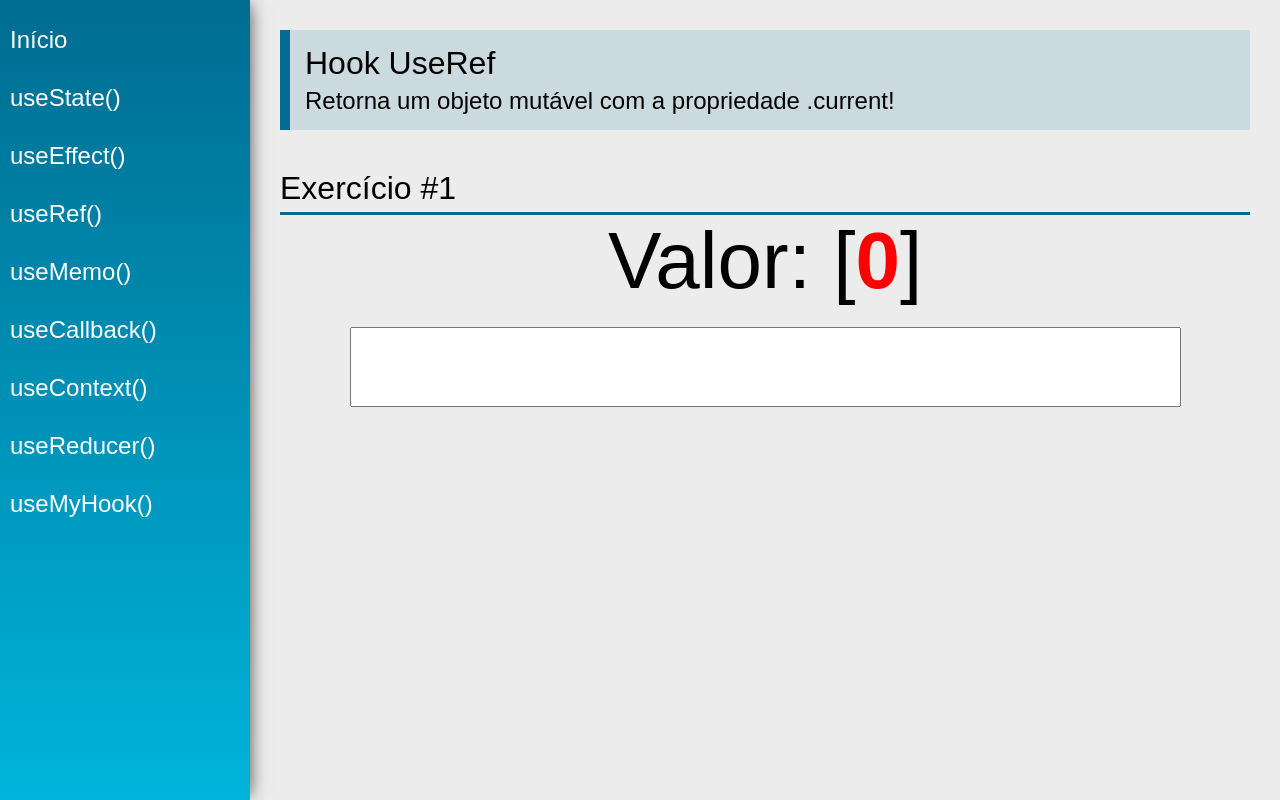
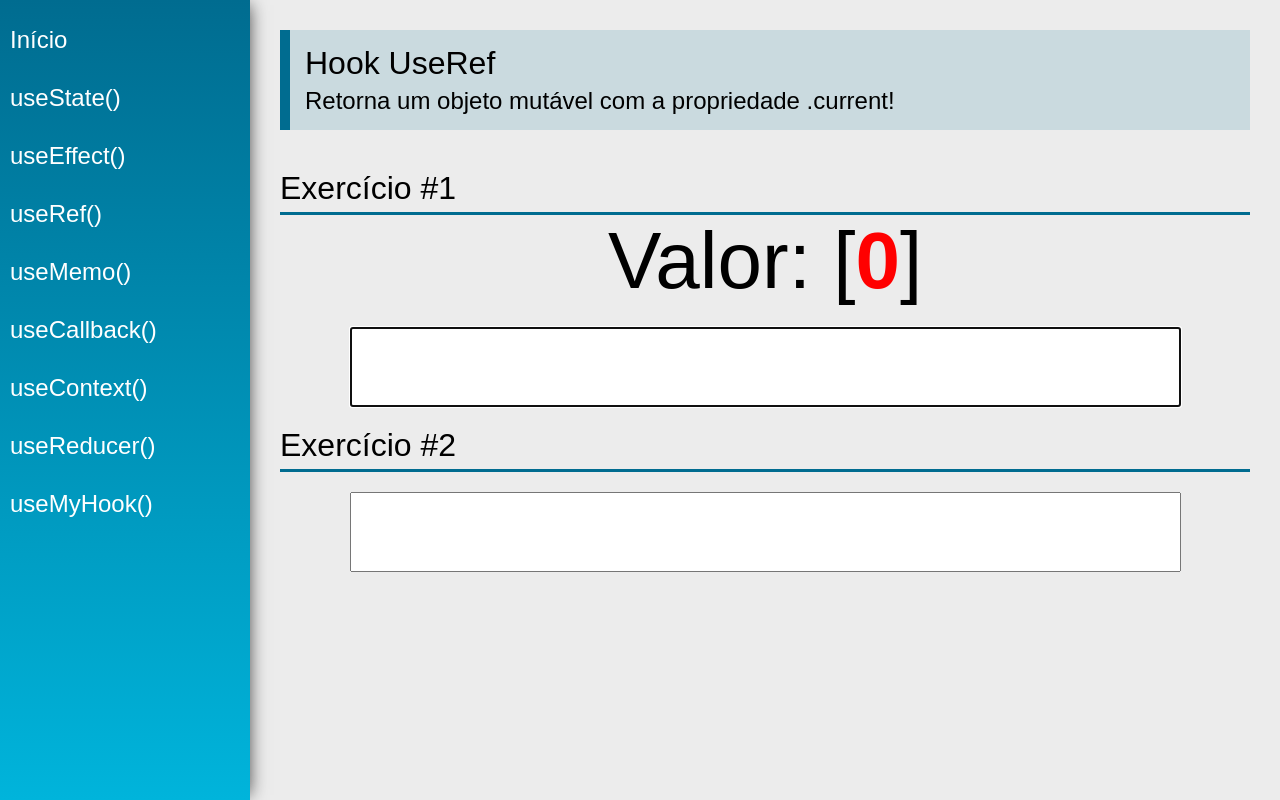
Before and after one commit to luicil/Hooks, a React (Create React App) app: page /useRef in a window 1280 px wide. Built offline with nearby package versions, Linux system fonts and the light colour scheme.

Commit message:
useREF 2

```diff
--- a/src/views/examples/UseRef.jsx
+++ b/src/views/examples/UseRef.jsx
@@ -5,13 +5,23 @@
 const UseRef = (props) => {
 
     const [value1, setValue1] = useState("")
+    const [value2, setValue2] = useState("")
+
     const count = useRef(0)
+    const myInput1 = useRef(null)
+    const myInput2 = useRef(null)
 
     //count.current++
 
-    useEffect(function() {
+    useEffect(function () {
         count.current++
-    },[value1])
+        myInput2.current.focus()
+    }, [value1])
+
+    useEffect(function () {
+        count.current++
+        myInput1.current.focus()
+    }, [value2])
 
     return (
         <div className="UseRef">
@@ -29,11 +39,17 @@
                 </div>
                 <input type="text" className="input"
                     value={value1}
+                    ref={myInput1}
                     onChange={e => setValue1(e.target.value)} />
             </div>
+            <SectionTitle title="Exercício #2" />
+            <div className="center">
+                <input type="text" className="input"
+                    value={value2}
+                    ref={myInput2}
+                    onChange={e => setValue2(e.target.value)} />
+            </div>
         </div>
-
-
     )
 }
 
```
